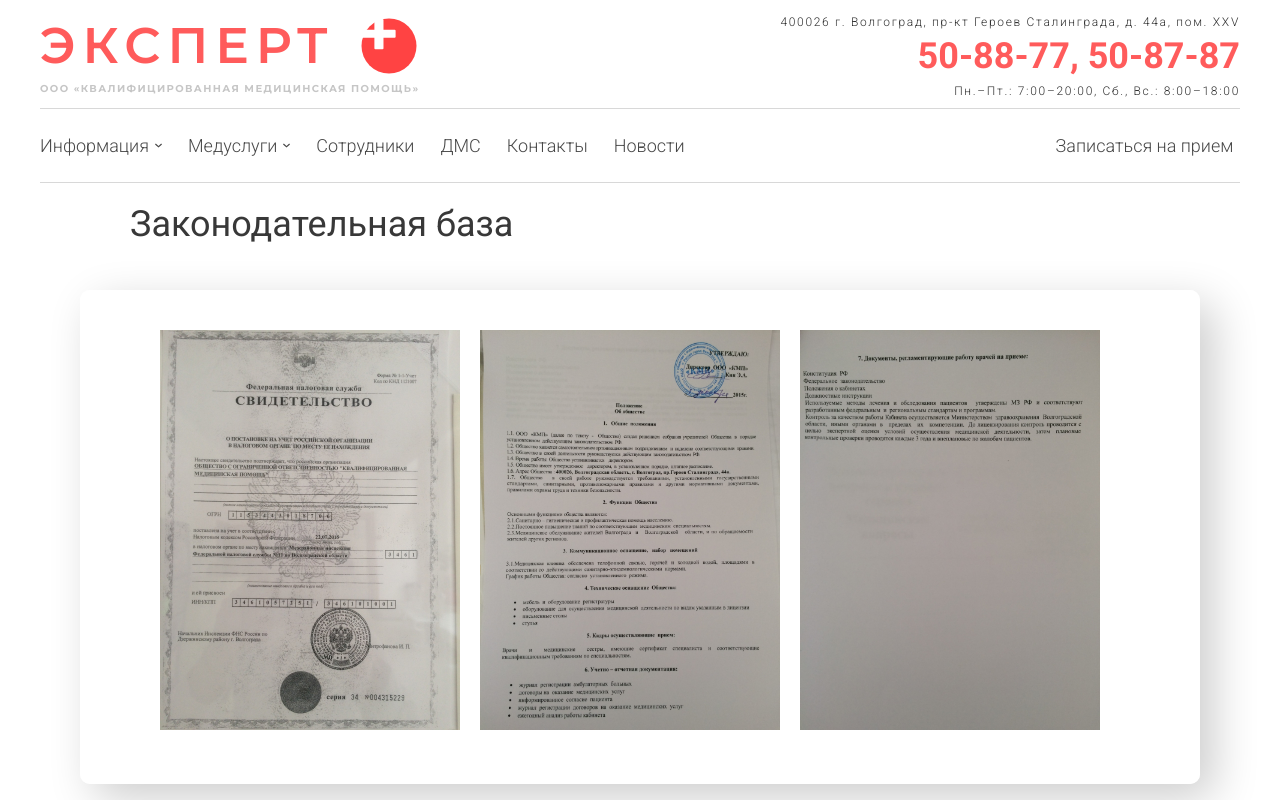
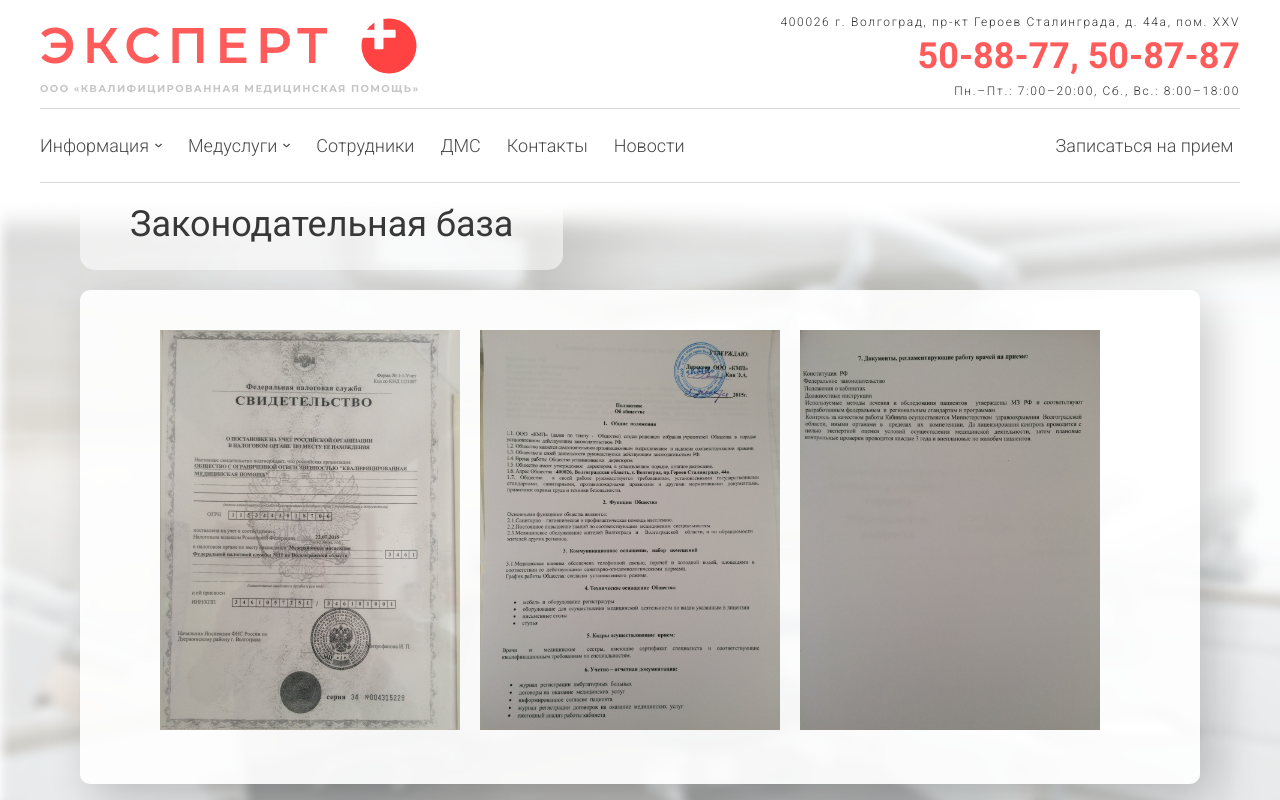
Before and after one commit to CanUFeelMyHeart/expertPlus, a React (Create React App) app in the folder medical-clinic-expert/: page /info/docs in a window 1280 px wide. Shown: the top 800 px of the page. Built offline with nearby package versions, Linux system fonts and the light colour scheme; the HTML template or start-up script is replaced by a standard one.

Commit message:
corrections-2

```diff
--- a/medical-clinic-expert/src/pages/PagesBackgroundStyles.css
+++ b/medical-clinic-expert/src/pages/PagesBackgroundStyles.css
@@ -45,7 +45,8 @@
 .InfoLicencePage,
 .InfoVacanciesPage,
 .DmsPage,
-.InfoOffDocumentsPage {
+.InfoOffDocumentsPage,
+.InfoLegFramPage {
   background-image: url("../img/img-bg-5-4.png");
   background-repeat: no-repeat;
   background-size: 100% 100%;
@@ -94,7 +95,8 @@
   .InfoLicencePage,
   .InfoVacanciesPage,
   .DmsPage,
-  .InfoOffDocumentsPage {
+  .InfoOffDocumentsPage,
+  .InfoLegFramPage {
     background-size: 1500px 100%;
   }
 }
```
